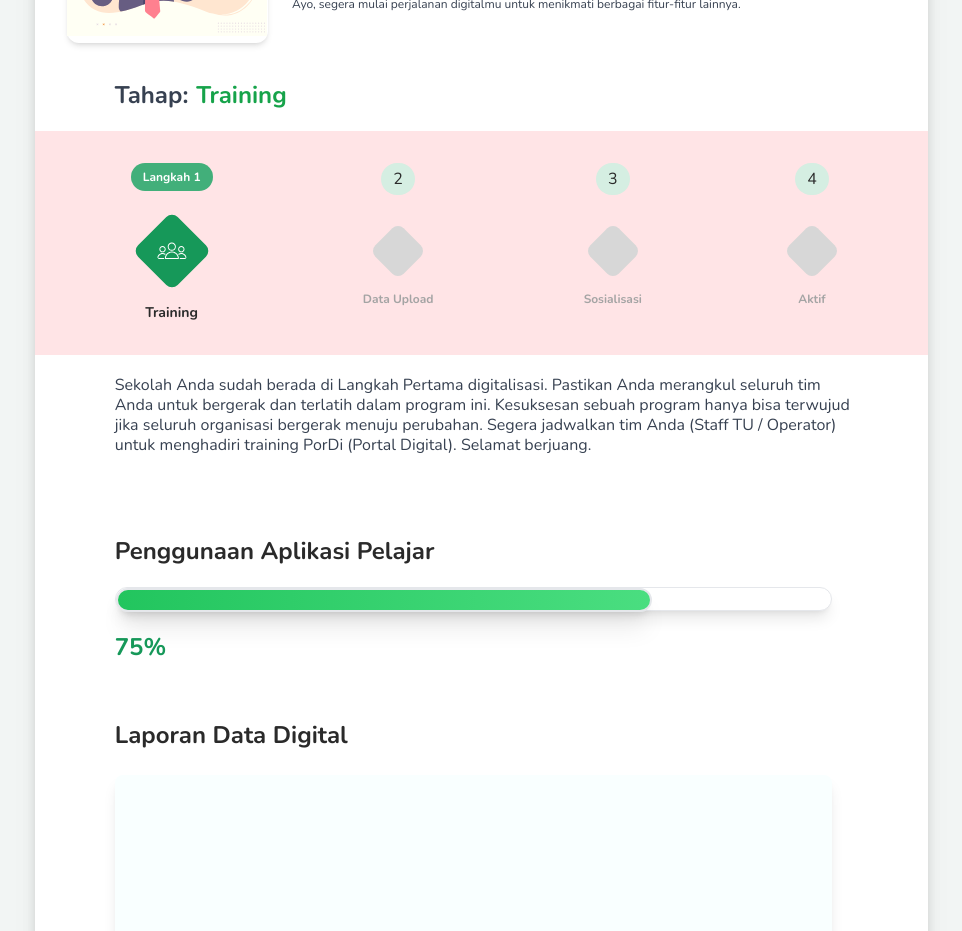
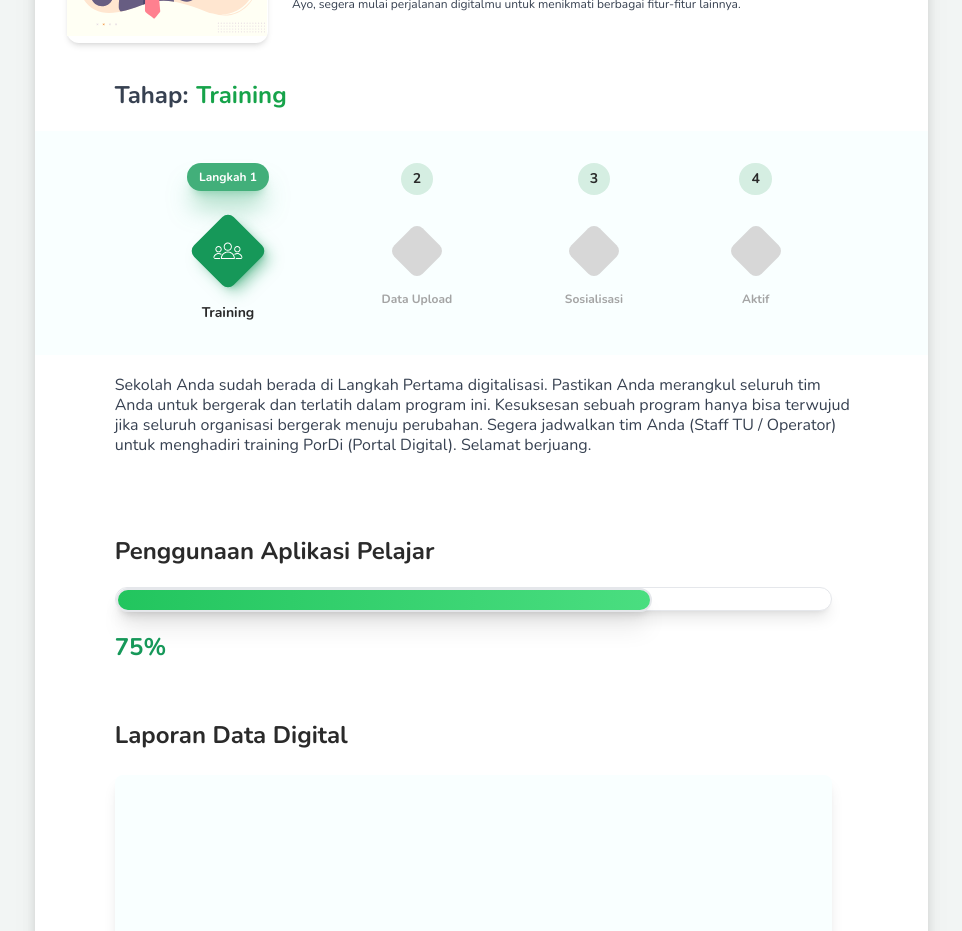
Before and after one commit to alfieqashwa/next-kepsek-report, a Next.js app: page /mulai in a window 1280 px wide. Shown: the part 1400-2331 px from the top of the page, without its empty margins (224-1186 px from the left). Built offline with nearby package versions, Linux system fonts and the light colour scheme.

Commit message:
STEPS is done for now, continue again later after create all priority content menu

```diff
--- a/components/data-digital.tsx
+++ b/components/data-digital.tsx
@@ -20,11 +20,11 @@ export const DataDigital = () => (
                 <span>tahap:</span><span className="text-green-600">training</span>
             </h2>
             {/* Tahap-Tahap / Steps */}
-            <div className="my-5 py-8 -ml-[72px] -mr-6 md:-ml-20 md:-mr-8 px-24 bg-rose-100">
-                <section className="flex items-start justify-between">
+            <div className="my-5 py-8 -ml-[72px] -mr-6 md:-ml-20 md:-mr-8 px-24 bg-[#F9FFFF]">
+                <section className="flex items-start justify-around">
                     <div className="flex flex-col items-center">
-                        <button className="bg-[#42AF7A] text-white whitespace-nowrap font-bold text-xs shrink-0 rounded-full py-1.5 px-3">Langkah 1</button>
-                        <span className="relative bg-[#169859] text-center shrink-0 flex justify-center items-center w-14 h-14 rounded-lg mt-8 -rotate-45">
+                        <button className="bg-[#42AF7A] shadow-[#42AF7A]/50 text-white whitespace-nowrap font-bold text-xs shrink-0 rounded-full py-1.5 px-3 shadow-xl">Langkah 1</button>
+                        <span className="relative bg-[#169859] shadow-lg shadow-[#169859]/50 text-center shrink-0 flex justify-center items-center w-14 h-14 rounded-lg mt-8 -rotate-45">
                             <Image src="/images/tilda-icons-group.svg" width={30} height={30} alt="tilda-icons-group" className="text-white rotate-45" />
                         </span>
                         <h4 className="text-sm font-bold text-[#2A2A2A] capitalize mt-6">training</h4>
@@ -36,17 +36,17 @@ export const DataDigital = () => (
                         </span>
                     </div> */}
                     <div className="flex flex-col items-center">
-                        <button className="bg-[#D5EEE2] py-1 px-3 rounded-full text-[#2A2A2A]">2</button>
+                        <button className="bg-[#D5EEE2] py-1.5 px-3 font-bold rounded-full text-sm text-[#2A2A2A]">2</button>
                         <span className="bg-[#D7D7D7] shrink-0 text-center flex justify-center items-center w-10 h-10 rounded-lg -rotate-45 mt-9"></span>
                         <h4 className="text-xs font-bold text-[#A4A4A4] capitalize mt-5">data upload</h4>
                     </div>
                     <div className="flex flex-col items-center">
-                        <button className="bg-[#D5EEE2] py-1 px-3 rounded-full text-[#2A2A2A]">3</button>
+                        <button className="bg-[#D5EEE2] py-1.5 px-3 rounded-full font-bold text-sm text-[#2A2A2A]">3</button>
                         <span className="bg-[#D7D7D7] shrink-0 text-center flex justify-center items-center w-10 h-10 rounded-lg -rotate-45 mt-9"></span>
                         <h4 className="text-xs font-bold text-[#A4A4A4] capitalize mt-5">sosialisasi</h4>
                     </div>
                     <div className="flex flex-col items-center">
-                        <button className="bg-[#D5EEE2] py-1 px-3 rounded-full text-[#2A2A2A]">4</button>
+                        <button className="bg-[#D5EEE2] py-1.5 px-3 rounded-full font-bold text-sm text-[#2A2A2A]">4</button>
                         <span className="bg-[#D7D7D7] shrink-0 text-center flex justify-center items-center w-10 h-10 rounded-lg -rotate-45 mt-9"></span>
                         <h4 className="text-xs font-bold text-[#A4A4A4] capitalize mt-5">aktif</h4>
                     </div>
```
